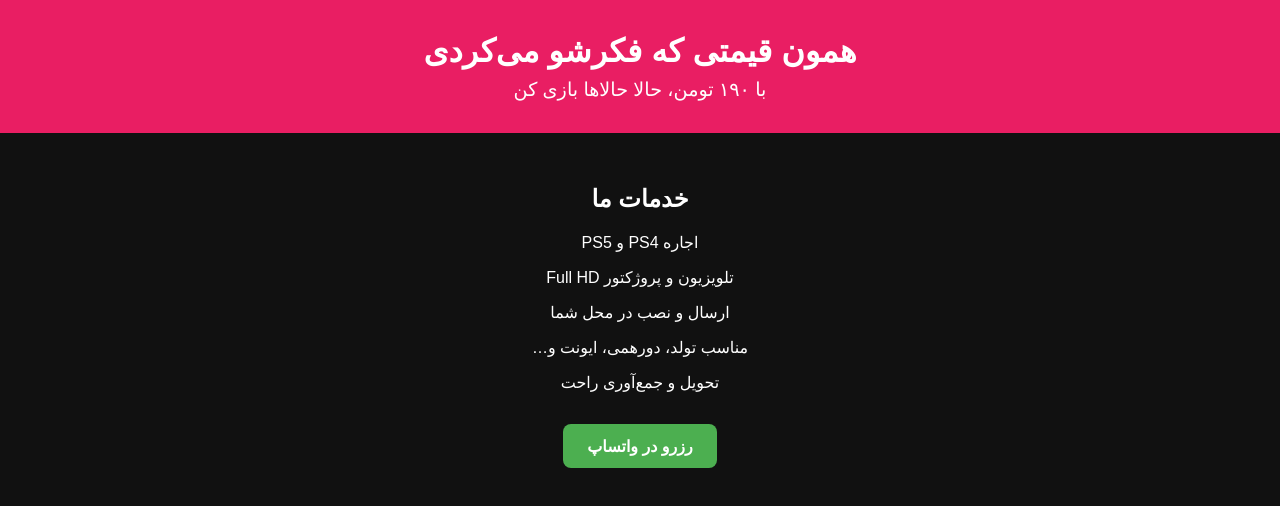
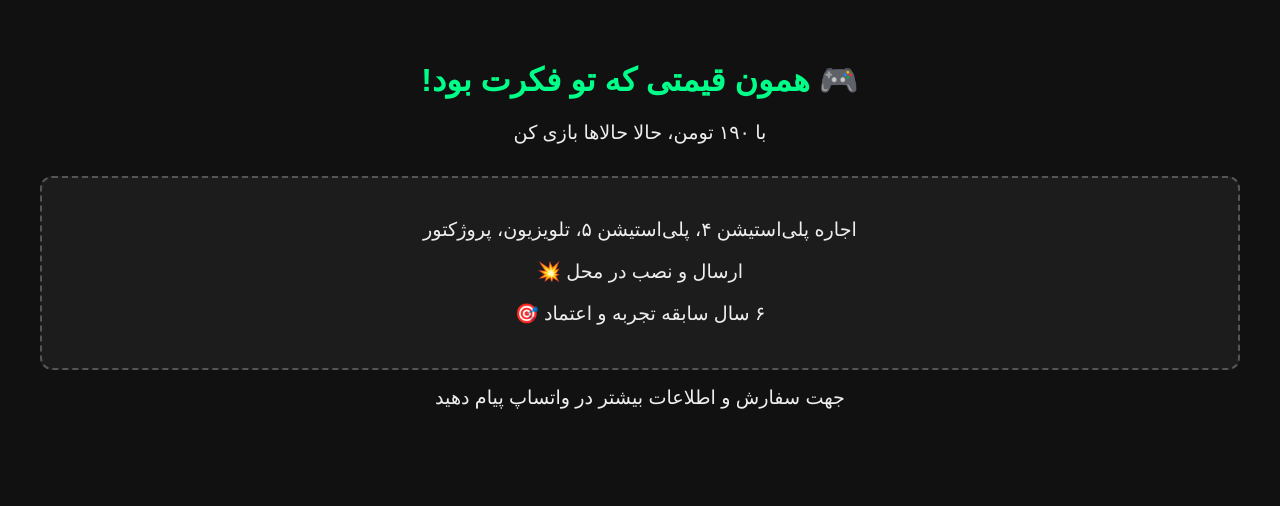
Before and after one commit to gamnetrent99/gamnetrent99, a plain HTML site: page index.html in a window 1280 px wide. Drawn offline with Linux system fonts and the light colour scheme.

Commit message:
Update index.html

```diff
--- a/index.html
+++ b/index.html
@@ -2,70 +2,44 @@
 <html lang="fa" dir="rtl">
 <head>
   <meta charset="UTF-8">
-  <title>همون قیمتی که فکرشو می‌کردی</title>
-  <meta name="viewport" content="width=device-width, initial-scale=1.0">
+  <meta name="viewport" content="width=device-width, initial-scale=1">
+  <title>همون قیمتی که تو فکرت بود!</title>
   <style>
     body {
-      font-family: sans-serif;
+      font-family: 'Vazir', sans-serif;
       background-color: #111;
-      color: #fff;
-      margin: 0;
-      padding: 0;
+      color: #eee;
       text-align: center;
-    }
-    header {
-      background-color: #e91e63;
       padding: 2rem;
+      direction: rtl;
     }
     h1 {
-      margin: 0;
+      color: #00ff88;
       font-size: 2rem;
     }
-    .tagline {
-      margin-top: 0.5rem;
+    p {
       font-size: 1.2rem;
+      margin-top: 1rem;
     }
-    .content {
-      padding: 2rem;
-    }
-    ul {
-      list-style: none;
-      padding: 0;
-    }
-    li {
-      margin-bottom: 1rem;
-    }
-    .button {
-      display: inline-block;
-      background-color: #4caf50;
-      color: white;
-      padding: 0.8rem 1.5rem;
-      border-radius: 8px;
-      text-decoration: none;
-      font-weight: bold;
-      margin-top: 1rem;
+    .box {
+      border: 2px dashed #555;
+      padding: 1.5rem;
+      margin-top: 2rem;
+      background-color: #1c1c1c;
+      border-radius: 12px;
     }
   </style>
 </head>
 <body>
-  <header>
-    <h1>همون قیمتی که فکرشو می‌کردی</h1>
-    <div class="tagline">با ۱۹۰ تومن، حالا حالاها بازی کن</div>
-  </header>
+  <h1>🎮 همون قیمتی که تو فکرت بود!</h1>
+  <p>با ۱۹۰ تومن، حالا حالاها بازی کن</p>
 
-  <div class="content">
-    <h2>خدمات ما</h2>
-    <ul>
-      <li>اجاره PS4 و PS5</li>
-      <li>تلویزیون و پروژکتور Full HD</li>
-      <li>ارسال و نصب در محل شما</li>
-      <li>مناسب تولد، دورهمی، ایونت و…</li>
-      <li>تحویل و جمع‌آوری راحت</li>
-    </ul>
+  <div class="box">
+    <p>اجاره پلی‌استیشن ۴، پلی‌استیشن ۵، تلویزیون، پروژکتور</p>
+    <p>ارسال و نصب در محل 💥</p>
+    <p>۶ سال سابقه تجربه و اعتماد 🎯</p>
+  </div>
 
-    <a class="button" href="https://wa.me/989397160423" target="_blank">
-      رزرو در واتساپ
-    </a>
-  </div>
+  <p>جهت سفارش و اطلاعات بیشتر در واتساپ پیام دهید</p>
 </body>
 </html>
```
